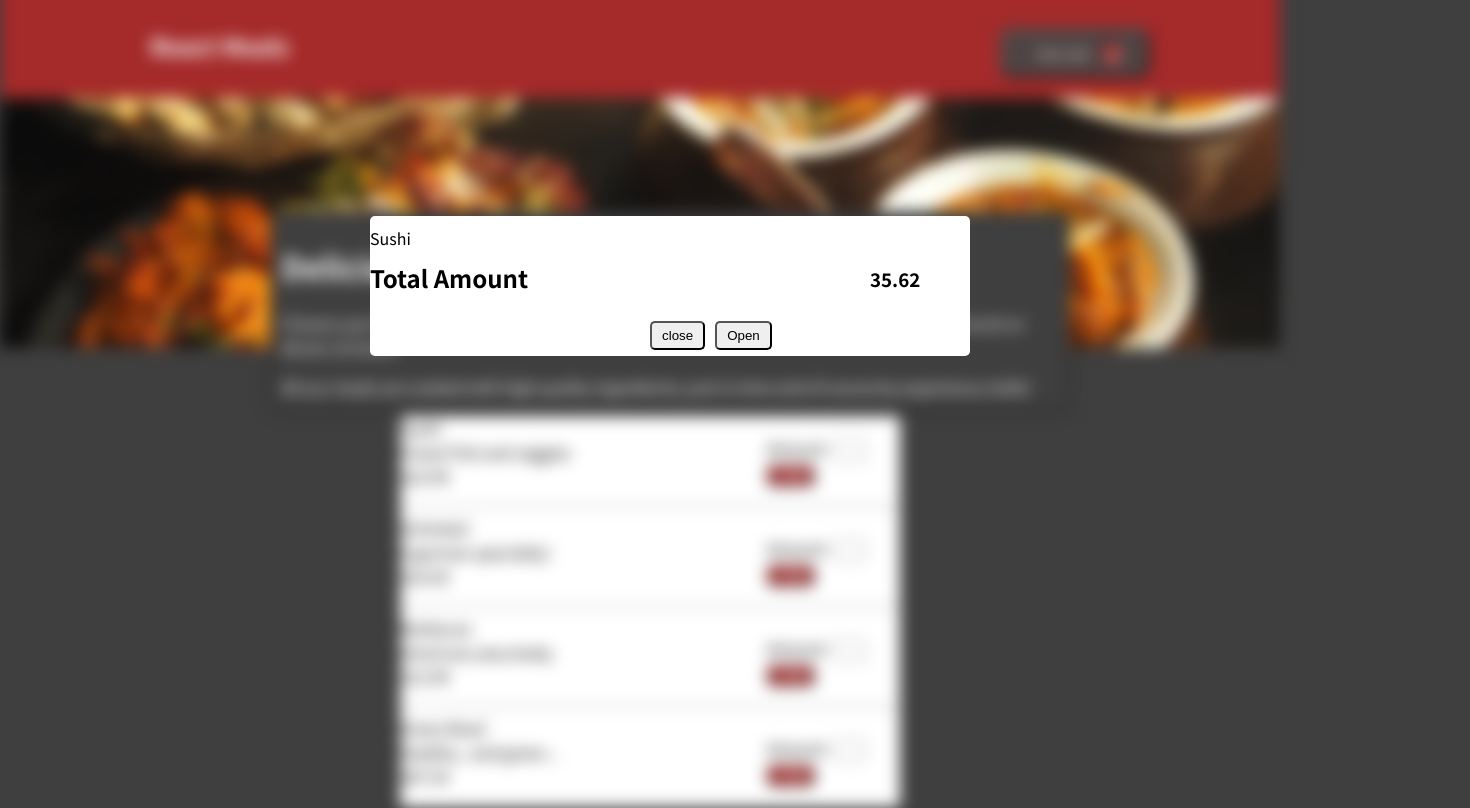
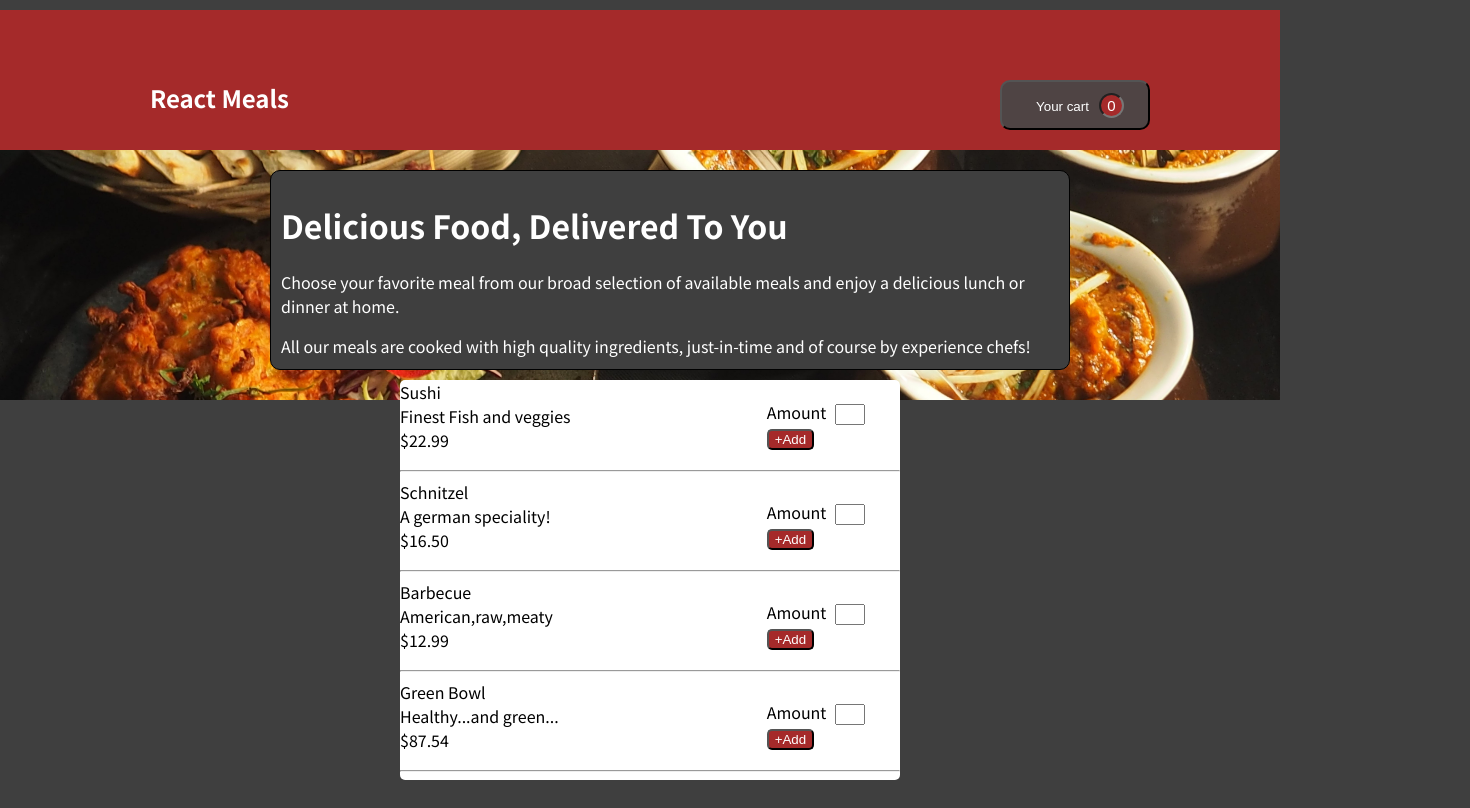
Before and after one commit to Mayank00480/RestaurantWeb, a React (Create React App) app: page / in a window 1280 px wide. Shown: the whole page, 1470 px wide, since content can reach past the window. Built offline with nearby package versions, Linux system fonts and the light colour scheme.

Commit message:
When user click on cart, cart will open and if he click on close cart will get closed

```diff
--- a/src/App.js
+++ b/src/App.js
@@ -2,8 +2,15 @@ import Header from "./components/Header";
 import ItemList from "./components/ItemList";
 import Overlay from "./components/Overlay";
 import Summary from "./components/Summary";
-
+import React ,{useState} from 'react';
 function App() {
+  const [cart , setCart] = useState();
+  const closeHandler = () =>{
+   setCart(false);
+  }
+  const clickHandler = () =>{
+    setCart(true)
+  }
   const data = [{
     itemName : 'Sushi',
     itemDescription : 'Finest Fish and veggies',
@@ -23,10 +30,10 @@ function App() {
   }]
   return (
     <div className="app">
-    <Header />
+    <Header clickHandler = {clickHandler} />
     <Summary />
     <ItemList data = {data} />
-    <Overlay/>
+    {cart && <Overlay closeHandler = {closeHandler}/>}
     </div>
   );
 }
--- a/src/components/CartButton.js
+++ b/src/components/CartButton.js
@@ -1,8 +1,11 @@
 import React from 'react'
 import './CartButton.css'
-const CartButton = () => {
+const CartButton = (props) => {
+const clickHandler  = () =>{
+  props.clickHandler();
+}
   return (
-    <button className = "cartButton">
+    <button onClick = {clickHandler} className = "cartButton">
       Your cart
       <input type = "text" value ="0" />
     </button>
--- a/src/components/Header.js
+++ b/src/components/Header.js
@@ -2,12 +2,15 @@ import React from 'react'
 import './Header.css'
 import CartButton from './CartButton'
 import Food from '../assets/foo.jpg'
-const Header = () => {
+const Header = (props) => {
+  const clickHandler = () =>{
+    props.clickHandler();
+  }
   return (
     <>
     <div className = "header">
       <h2>React Meals</h2>
-      <CartButton/>
+      <CartButton clickHandler = {clickHandler}/>
     </div>
     <div className = "images">
         <img src = {Food} alt = "Image of the Meals" />
--- a/src/components/Overlay.css
+++ b/src/components/Overlay.css
@@ -27,9 +27,6 @@
     margin-right: 10px;
 }
 
-#root{ filter: blur(8px);
-    -webkit-filter: blur(8px);
-  }
 .overlay p {
     position: relative;
     top:10px;
--- a/src/components/Overlay.js
+++ b/src/components/Overlay.js
@@ -2,10 +2,13 @@ import React from 'react'
 import  ReactDOM  from 'react-dom'
 import './Overlay.css'
 import { PopUp } from './PopUp'
-const Overlay = () => {
+const Overlay = (props) => {
+  const closeHandler = () =>{
+    props.closeHandler();
+  }
   return (
   <>
-      {ReactDOM.createPortal(<PopUp /> ,document.getElementById('backdrop'))}
+      {ReactDOM.createPortal(<PopUp closeHandler = {closeHandler}/> ,document.getElementById('backdrop'))}
  </>
   )
 }
--- a/src/components/PopUp.js
+++ b/src/components/PopUp.js
@@ -1,5 +1,8 @@
 import React from "react"
-export const PopUp = () =>{
+export const PopUp = (props) =>{
+    const closeHandler = () =>{
+          props.closeHandler();
+    }
     return <div className = "overlay">
     <p>Sushi</p>
     <div className = "headings">
@@ -7,7 +10,7 @@ export const PopUp = () =>{
         <h3>35.62</h3>
         </div>
         <div className = "btn">
-            <button type = "button"> close</button>
+            <button type = "button" onClick = {closeHandler}> close</button>
             <button type = "button"> Open</button>
         </div>
     </div>
--- a/src/components/Summary.css
+++ b/src/components/Summary.css
@@ -1,9 +1,9 @@
 .summary{
     color : white;
     background-color: #3f3f3f;
-    position: relative;
+    position: fixed;
     left : 270px;
-    top : 55px;
+    top : 170px;
     border-radius: 10px;
     border : 1px solid black;
     padding: 10px;
--- a/src/components/itemList.css
+++ b/src/components/itemList.css
@@ -1,9 +1,9 @@
 .itemList{
     background-color: white;
     width : 500px;
-    position: relative;
+    position: fixed;
     left : 400px;
-    top : 60px;
+    top : 380px;
     border-radius: 5px;
 }
 .itemList li{
```
